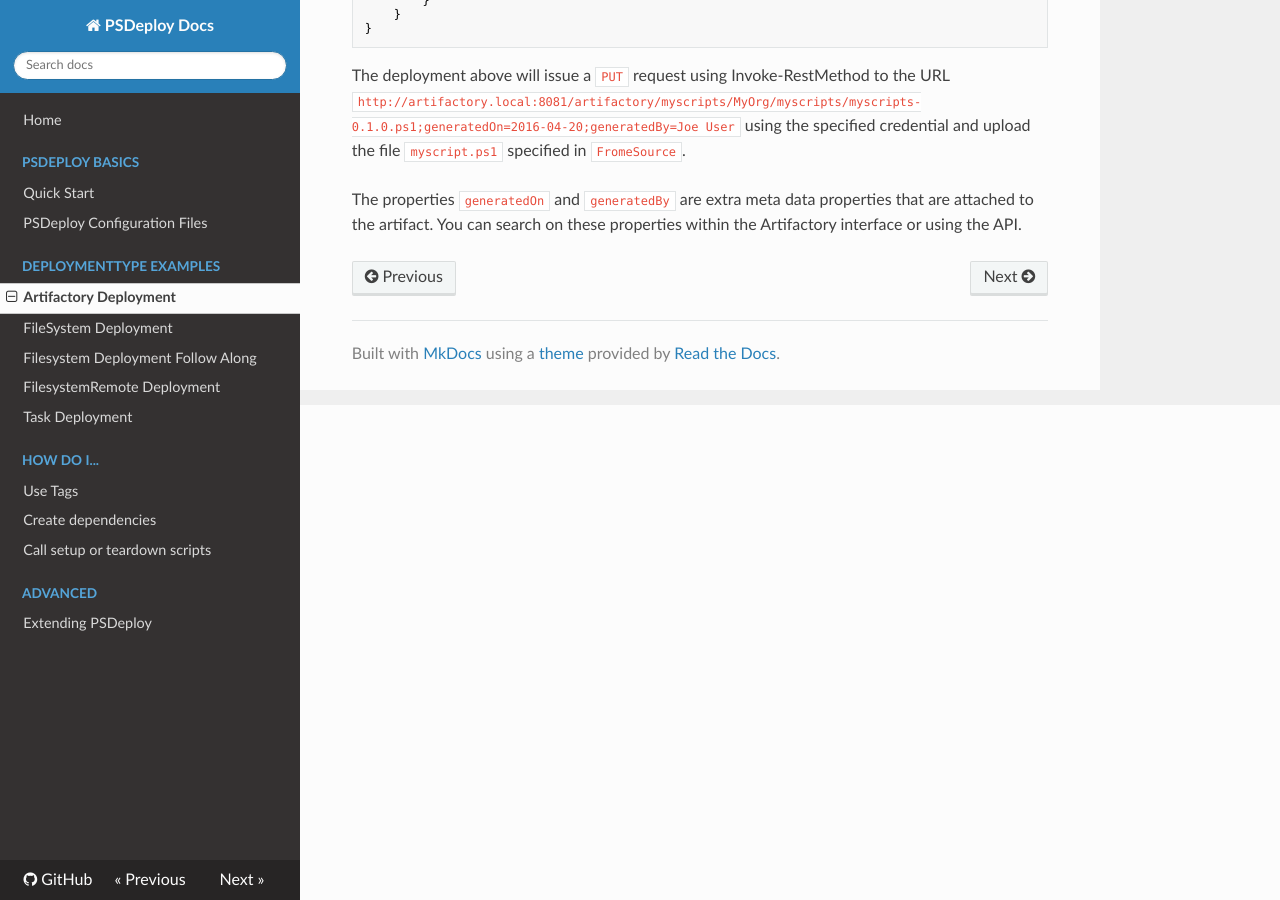
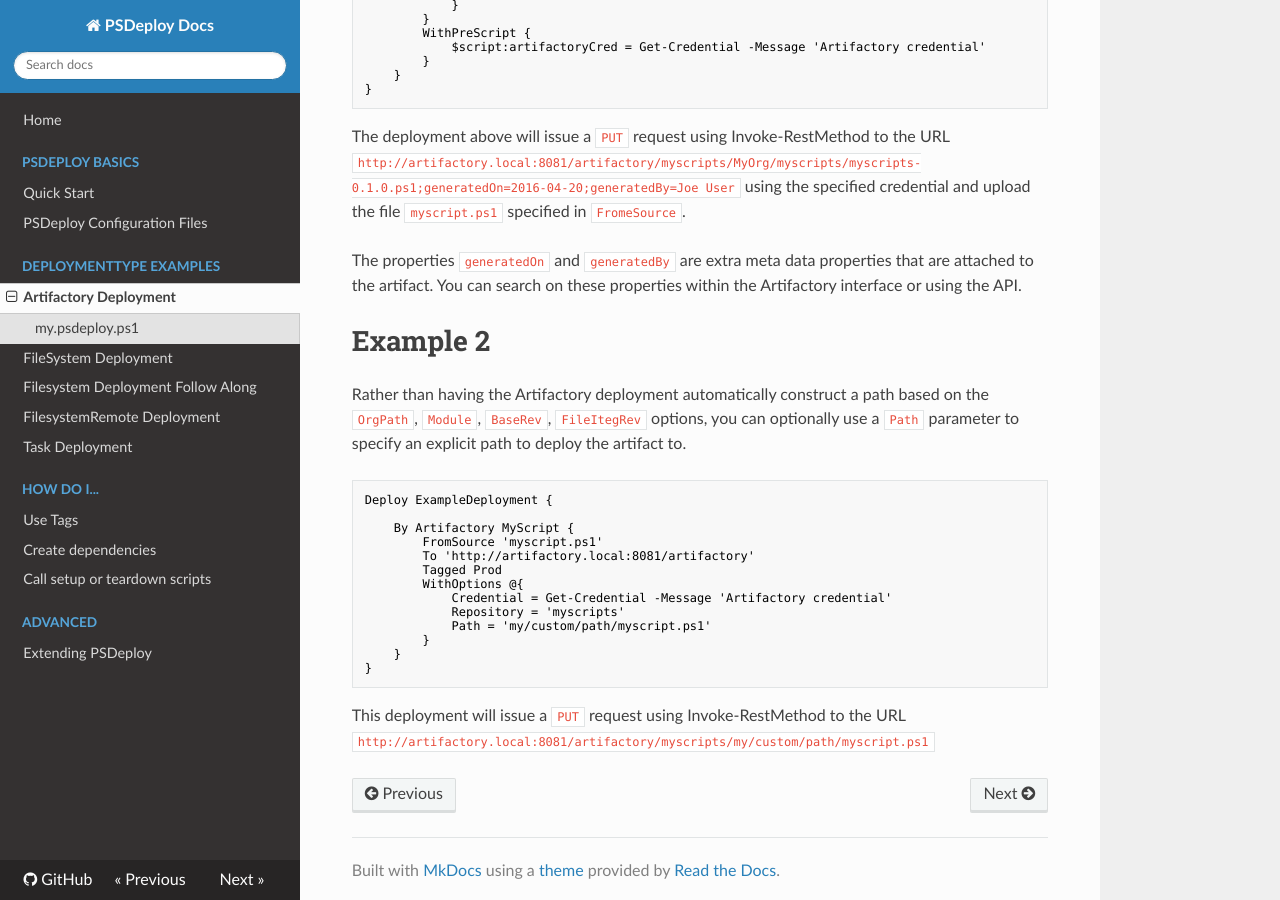
Before and after one commit to RamblingCookieMonster/PSDeploy, an MkDocs documentation site: the page built from docs/Example-Artifactory-Deployment.md, in a window 1280 px wide and 900 px high, scrolled down 495 px. Built offline with MkDocs 1.6.1, drawn with Linux system fonts in a browser that asks for light colours; nearby versions of some CDN libraries; old or Windows-style settings are respelled for this version of MkDocs.

Commit message:
Add support for Path parameter

````diff
--- a/docs/Example-Artifactory-Deployment.md
+++ b/docs/Example-Artifactory-Deployment.md
@@ -1,3 +1,4 @@
+#Example 1
 The following is an example of defining a deployment to [Artifactory](https://www.jfrog.com/artifactory/):
 
 #### my.psdeploy.ps1
@@ -33,3 +34,26 @@ using the specified credential and upload the file ```myscript.ps1``` specified
 
 The properties ```generatedOn``` and ```generatedBy``` are extra meta data properties that are attached to the artifact. You can search on
 these properties within the Artifactory interface or using the API.
+
+#Example 2
+Rather than having the Artifactory deployment automatically construct a path based on the `OrgPath`, `Module`, `BaseRev`, `FileItegRev` options,
+you can optionally use a `Path` parameter to specify an explicit path to deploy the artifact to.
+
+```powershell
+Deploy ExampleDeployment {
+
+    By Artifactory MyScript {
+        FromSource 'myscript.ps1'
+        To 'http://artifactory.local:8081/artifactory'
+        Tagged Prod
+        WithOptions @{
+            Credential = Get-Credential -Message 'Artifactory credential'
+            Repository = 'myscripts'
+            Path = 'my/custom/path/myscript.ps1'
+        }
+    }
+}
+```
+
+This deployment will issue a ```PUT``` request using Invoke-RestMethod to the URL
+```http://artifactory.local:8081/artifactory/myscripts/my/custom/path/myscript.ps1```
````
Also changed, not shown: 1 other file.
